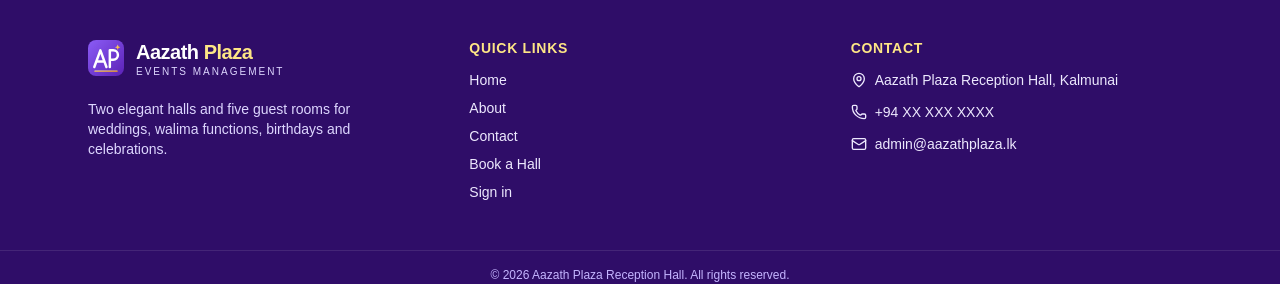
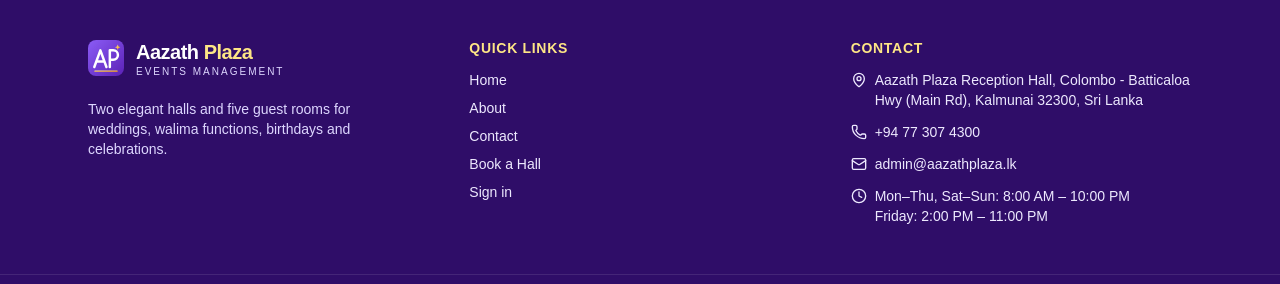
Before and after one commit to THIRAYA-git/events-management-system, a React (Vite) app in the folder client/: page / in a window 1280 px wide. Shown: the part 1959-2243 px from the top of the page. Built offline with nearby package versions, Linux system fonts and the light colour scheme; no server answers.

Commit message:
chore: update contact details in footer and contact page

```diff
--- a/client/src/components/Footer.tsx
+++ b/client/src/components/Footer.tsx
@@ -1,5 +1,5 @@
 import { Link } from "react-router-dom";
-import { MapPin, Phone, Mail } from "lucide-react";
+import { MapPin, Phone, Mail,Clock } from "lucide-react";
 import Logo from "./Logo";
 
 export default function Footer({ compact = false }: { compact?: boolean }) {
@@ -38,9 +38,26 @@ export default function Footer({ compact = false }: { compact?: boolean }) {
     Contact
   </h3>
   <ul className="space-y-3 text-sm">
-            <li className="flex gap-2"><MapPin className="mt-0.5 h-4 w-4 shrink-0" />Aazath Plaza Reception Hall, Kalmunai</li>
-            <li className="flex gap-2"><Phone className="mt-0.5 h-4 w-4 shrink-0" />+94 XX XXX XXXX</li>
-            <li className="flex gap-2"><Mail className="mt-0.5 h-4 w-4 shrink-0" />admin@aazathplaza.lk</li>
+    <li className="flex gap-2">
+      <MapPin className="mt-0.5 h-4 w-4 shrink-0" />
+      <span>
+        Aazath Plaza Reception Hall, Colombo - Batticaloa Hwy (Main Rd),
+        Kalmunai 32300, Sri Lanka
+      </span>
+    </li>
+    <li className="flex gap-2">
+      <Phone className="mt-0.5 h-4 w-4 shrink-0" />+94 77 307 4300
+    </li>
+    <li className="flex gap-2">
+      <Mail className="mt-0.5 h-4 w-4 shrink-0" />admin@aazathplaza.lk
+    </li>
+    <li className="flex gap-2">
+      <Clock className="mt-0.5 h-4 w-4 shrink-0" />
+      <div>
+        <p>Mon–Thu, Sat–Sun: 8:00 AM – 10:00 PM</p>
+        <p>Friday: 2:00 PM – 11:00 PM</p>
+      </div>
+    </li>
   </ul>
 </div>
       </div>
--- a/client/src/pages/customer/ContactPage.tsx
+++ b/client/src/pages/customer/ContactPage.tsx
@@ -12,8 +12,6 @@ import {
 } from "@/components/booking/bookingStyles";
 import { CONTACT_TOPICS, sendContactMessage } from "@/lib/contact.api";
 
-// TODO: replace with the hall's real contact details.
-// (Phone and email are the values from the project's seed data.)
 const CONTACT = {
   phone: "+94 77 123 4567",
   email: "admin@aazathplaza.lk",
```
Lines whose indentation alone changed are shown as unchanged.
